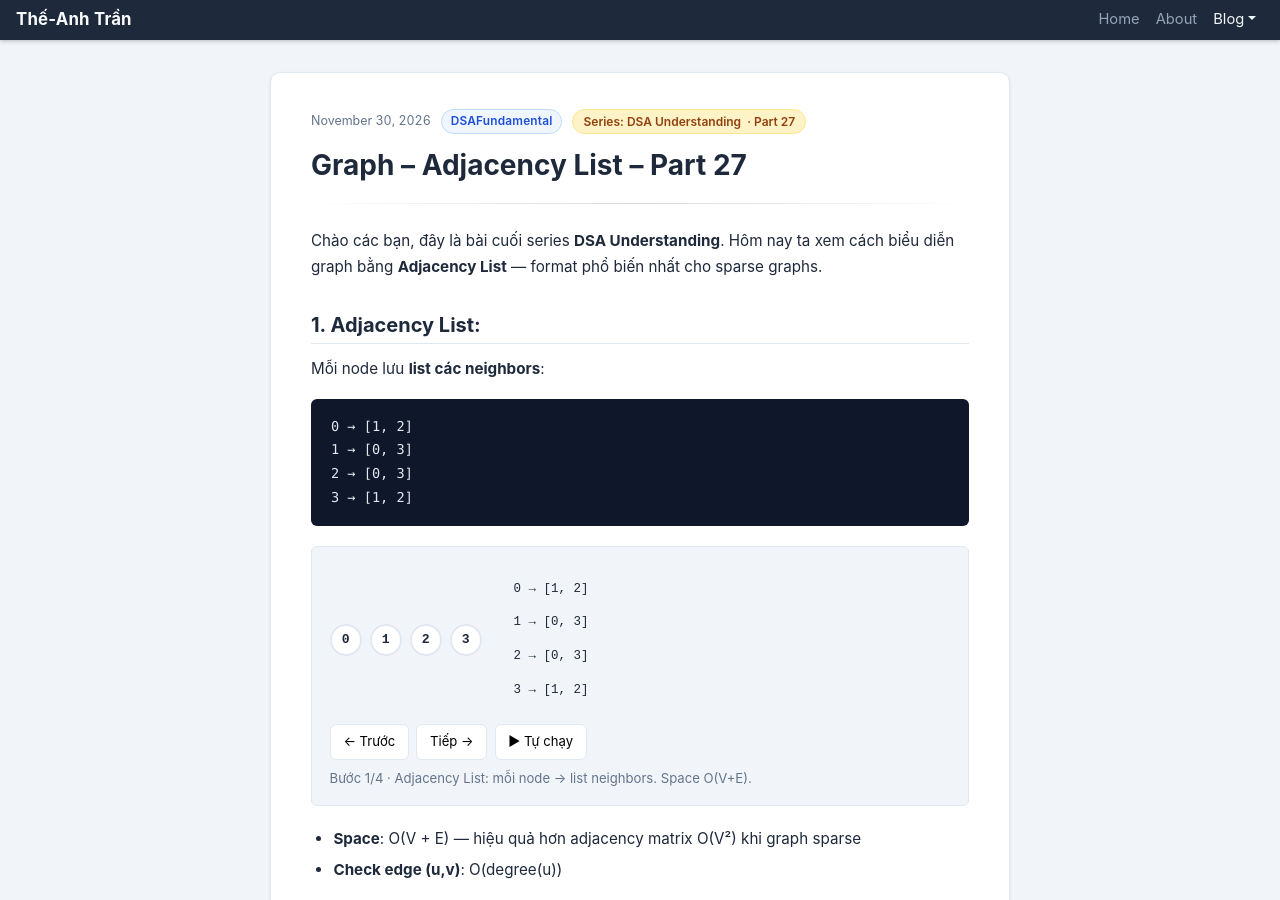
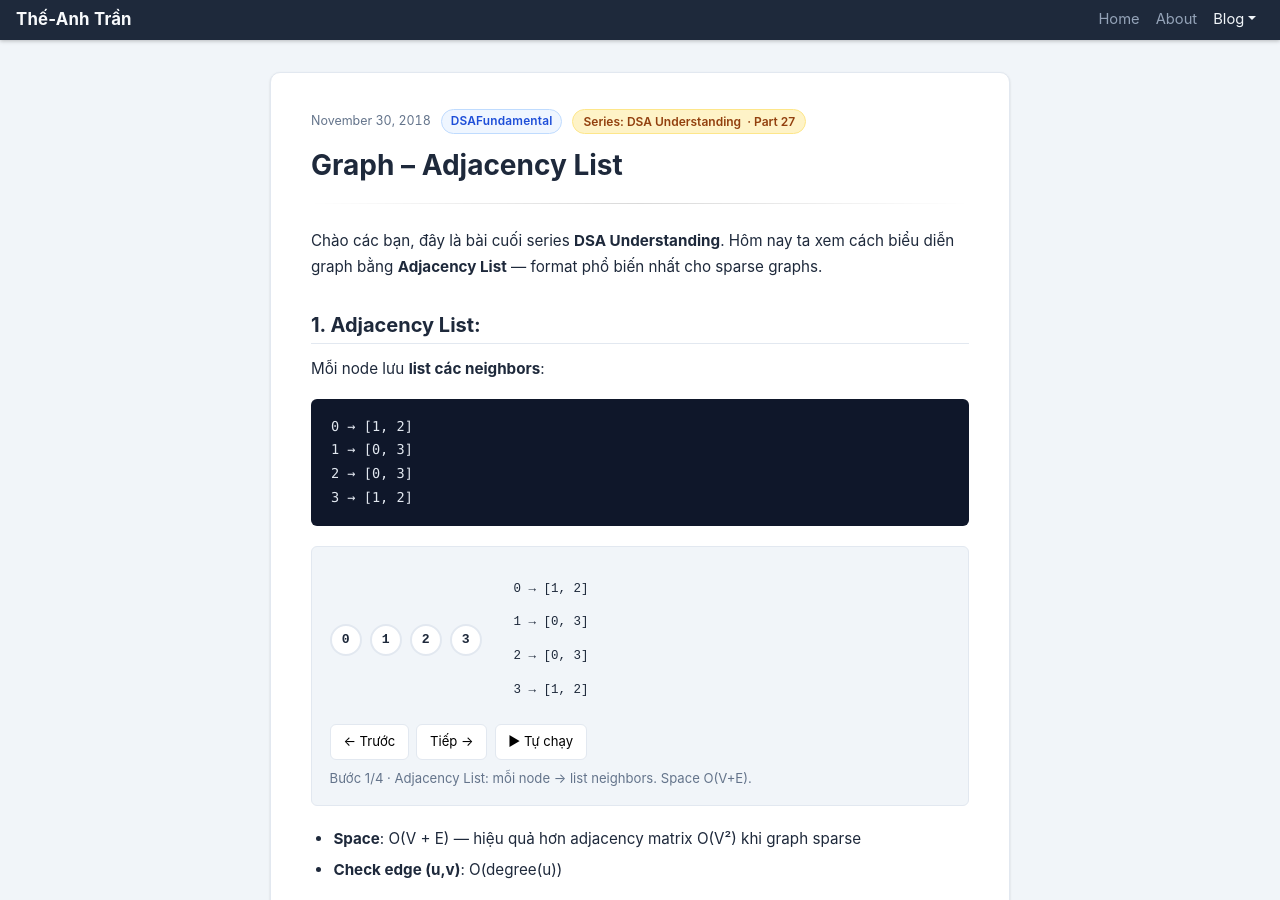
Before and after one commit to anhttmle/anhttmle.github.io, a Jekyll site: the page built from _posts/2018-11-30-DSA-27.md, in a window 1280 px wide and 900 px high. Built offline with Jekyll 4.4.1, drawn with Linux system fonts in a browser that asks for light colours; some of the changed text lies outside the part shown.

Commit message:
Update and rename 2026-11-30-DSA-27.md to 2018-11-30-DSA-27.md

```diff
--- a/_posts/2026-11-30-DSA-27.md
+++ b/_posts/2018-11-30-DSA-27.md
@@ -1,6 +1,6 @@
 ---
-title: "Graph – Adjacency List – Part 27"
-date: 2026-11-30
+title: "Graph – Adjacency List"
+date: 2018-11-30
 layout: post
 categories: DSAFundamental
 series: "DSA Understanding"
```
